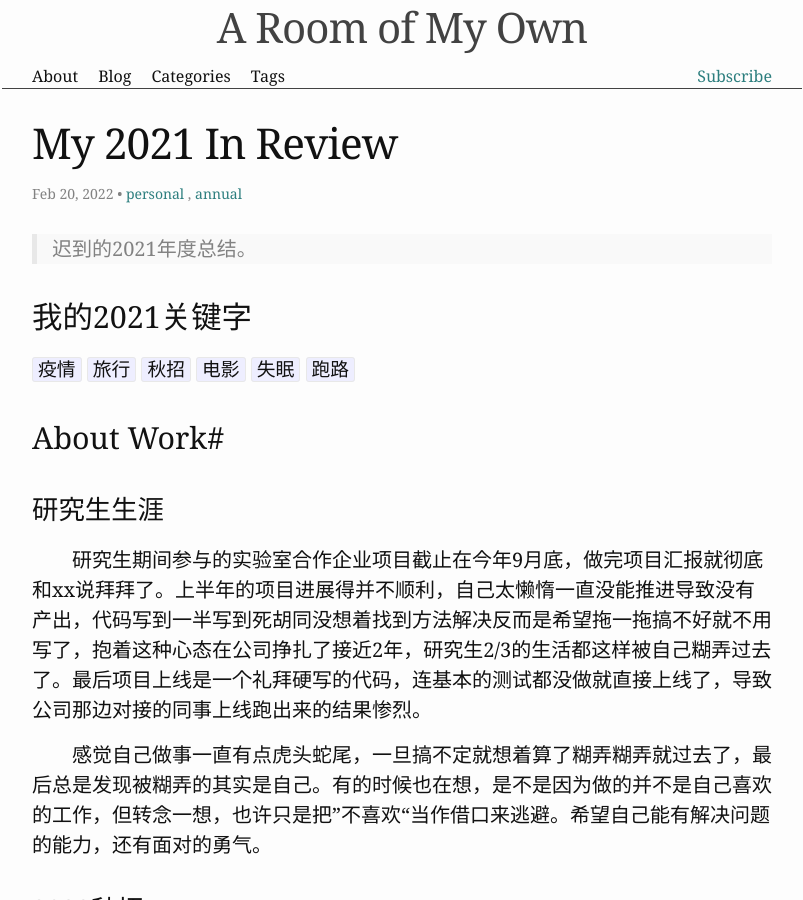
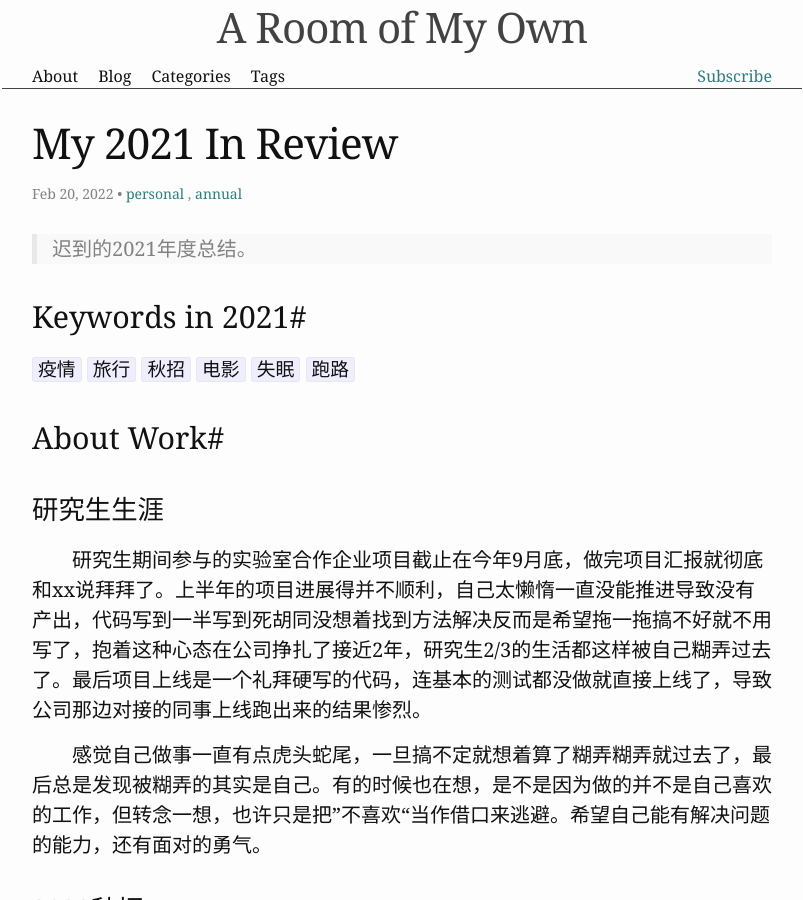
Before and after one commit to 9Echo/9Echo.github.io, a Jekyll site: the page built from _posts/2022-01-13-My-2021-in-Review.markdown, in a window 1280 px wide and 900 px high. Shown: the whole window, without its empty margins (238-1041 px from the left). Built offline with Jekyll 4.4.1, drawn with Linux system fonts in a browser that asks for light colours.

Commit message:
Update 2022-01-13-My-2021-in-Review.markdown

```diff
--- a/_posts/2022-01-13-My-2021-in-Review.markdown
+++ b/_posts/2022-01-13-My-2021-in-Review.markdown
@@ -8,7 +8,7 @@ toc_label: 目录
 
 > 迟到的2021年度总结。
 
-### 我的2021关键字
+### Keywords in 2021#
 
 `疫情` `旅行` `秋招` `电影` `失眠` `跑路`
 
```
